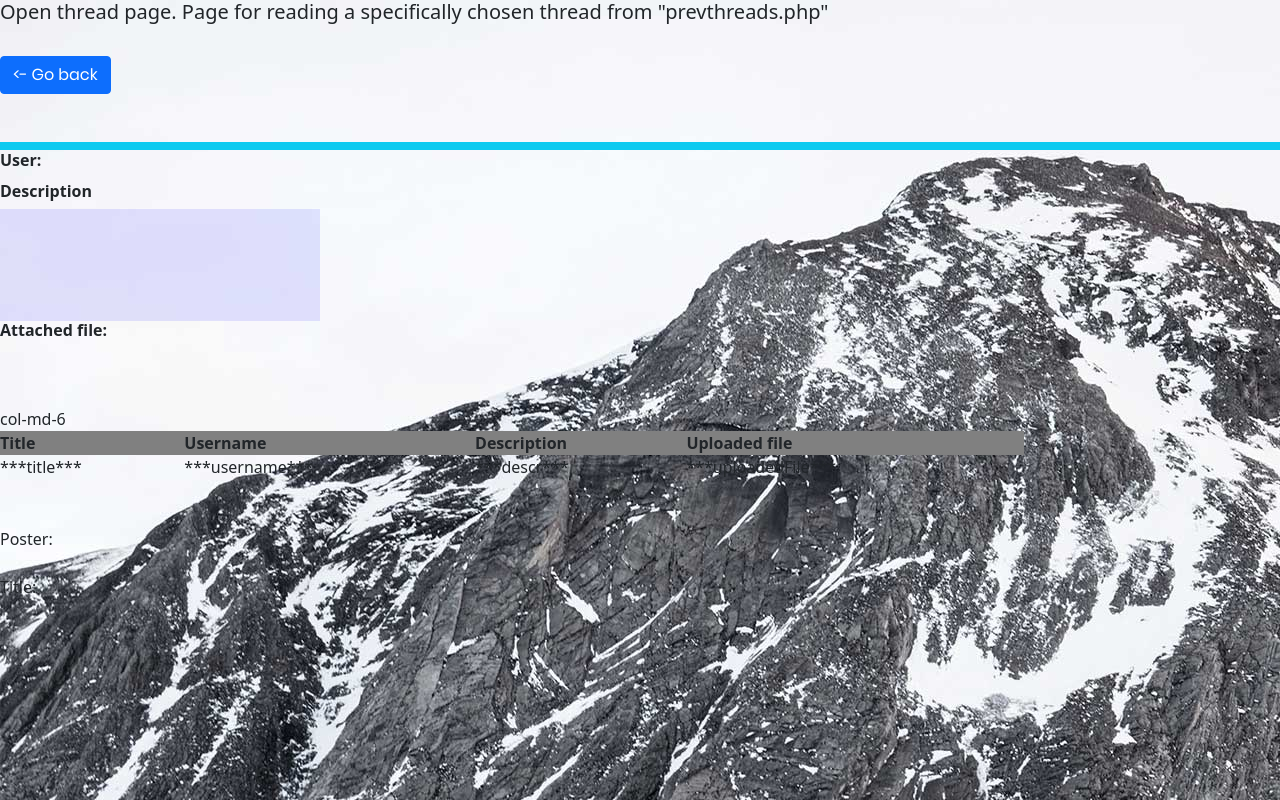
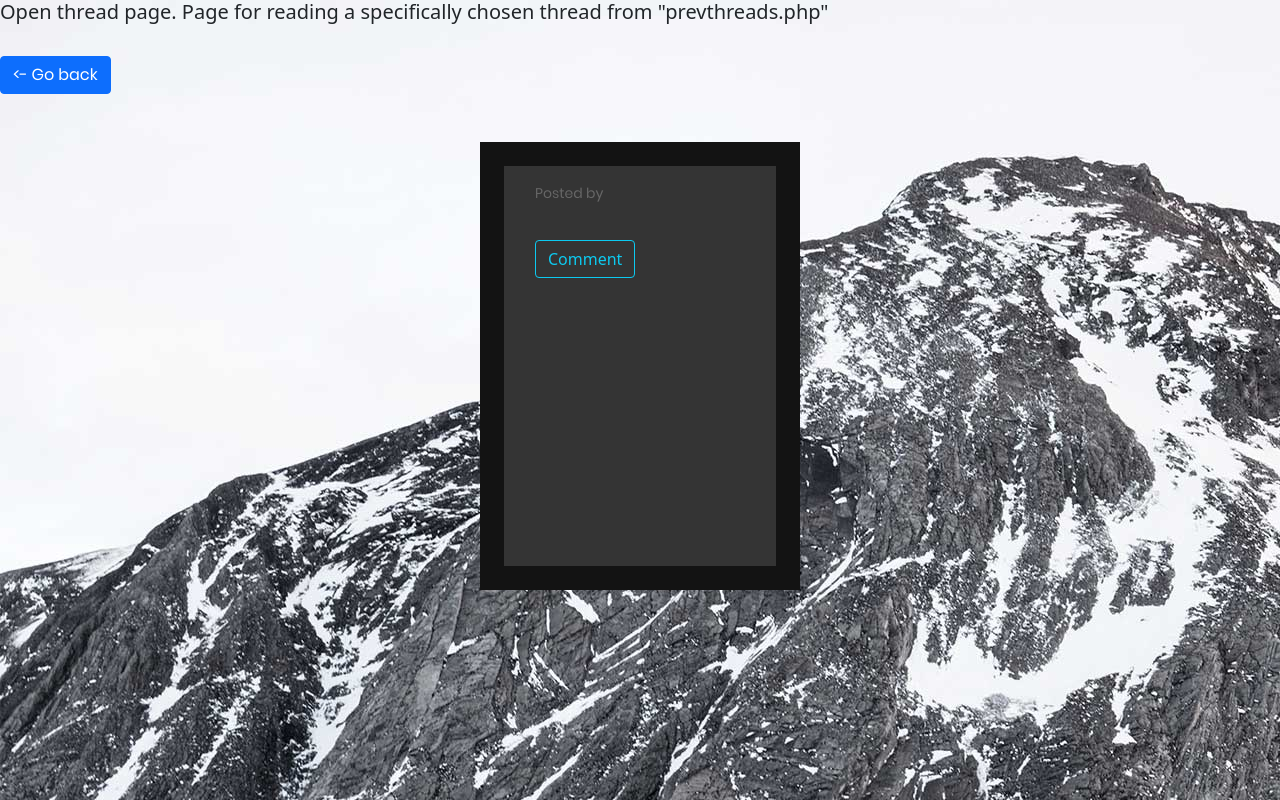
Before and after one commit to Vincentcf/FFF---Vincentcf, a PHP site: page /openthread.php in a window 1280 px wide. Run offline with PHP 8.4, Linux system fonts and the light colour scheme; data that the repository does not hold is empty.

Commit message:
21 april openthread

```diff
--- a/css/style.css
+++ b/css/style.css
@@ -27,3 +27,18 @@
 h1{
     color:white;
 }
+
+.pfp {
+    width:100%;
+    border-radius: 40%;
+}
+.profilepic {
+    width:100%;
+    margin:1%;
+    max-width:175px;
+    border-radius: 20%;
+}
+
+.body{
+    align-content: center;
+}
--- a/openthread.html
+++ b/openthread.html
@@ -28,50 +28,29 @@
     <!-- BOOTSTRAP 5 CSS-->
     <link rel="stylesheet" type="text/css" href="css/style.css">
 </head>
-<body>
+<body style="background-color:rgb(51, 51, 51);">
 
 
     ***PHP***
-    <div class="row">
-        <div class="col-12">
-          <div class="d-flex justify-content-center bg-info">
-            <h1>***title***</h1>
-          </div>
-          <div class="row">
-            <div class="col-md-6"><h6><b>User: </b><a href="#">***username***</a></h6></div>
+
+<div class="container-fluid d-flex p-4 justify-content-center mh-100 mw-100 w-25 " style="background-color: rgb(19, 19, 19);">
+    <div class="mh-100 d-inline-block p-3" style="height:400px; width:350px; background-color:rgb(52, 52, 52); color:white;">
+        <div class="col-12"><p>Posted by <a href="#">***username***</a></p>
+        </div>
+        <div class="col-lg-12"><h5><b>***title***</b></h5>
+        </div>
+
+        <div class="col"><p class="" style="color:white; font-family:'Gill Sans', 'Gill Sans MT', Calibri, 'Trebuchet MS', sans-serif;">***descr***</p>
+        </div>
+        <div class="col-6 d-flex align-items-end mt-auto">
+            <button class="btn btn-outline-info " type="button" onclick="alert('comment button clicked')">Comment</button>
         </div>
     </div>
-    <div style="height: 225px; ">
-        <h6 class="d-flex"><b>Description</b></h6>
-        <div class="d-flex mh-100 mw-100 h-50 w-25 d-inline-block justify-content-center" style="width: 120px; background-color: rgba(0,0,255,.1)"><p>***descr***</p></div>
-        <div class="d-flex"> <h6><b>Attached file:</b> ***uploadedFile***</h6></div>
-    </div>
-    <div class="row">
-        <div class="col-md-6"> col-md-6</div>
-        <div class="col-md-4">***uploadedFile***</div>
-    </div>
 </div>
+
+
     ***PHP***
 
-    <table class="threads">
-        <tbody>
-            <tr class="threadRow">
-                <th>Title</th>
-                <th>Username</th>
-                <th>Description</th>
-                <th>Uploaded file</th>
-            </tr>
-
-
-            <tr>
-                <td>***title***</td>
-                <td>***username***</td>
-                <td>***descr***</td>
-                <td>***uploadedFile***</td>
-            </tr>
-
-        </tbody>
-    </table>
 
     <!--===============================================================================================-->
     <script src="vendor/jquery/jquery-3.2.1.min.js"></script>
--- a/openthread.php
+++ b/openthread.php
@@ -70,9 +70,6 @@
 	echo $text_array[2];
 
 
-	echo "<br><br>" . "Poster: " . $_POST["username"] . "<br><br> Title: ". $_POST["title"];
-
-
 
 ?>
 
```
